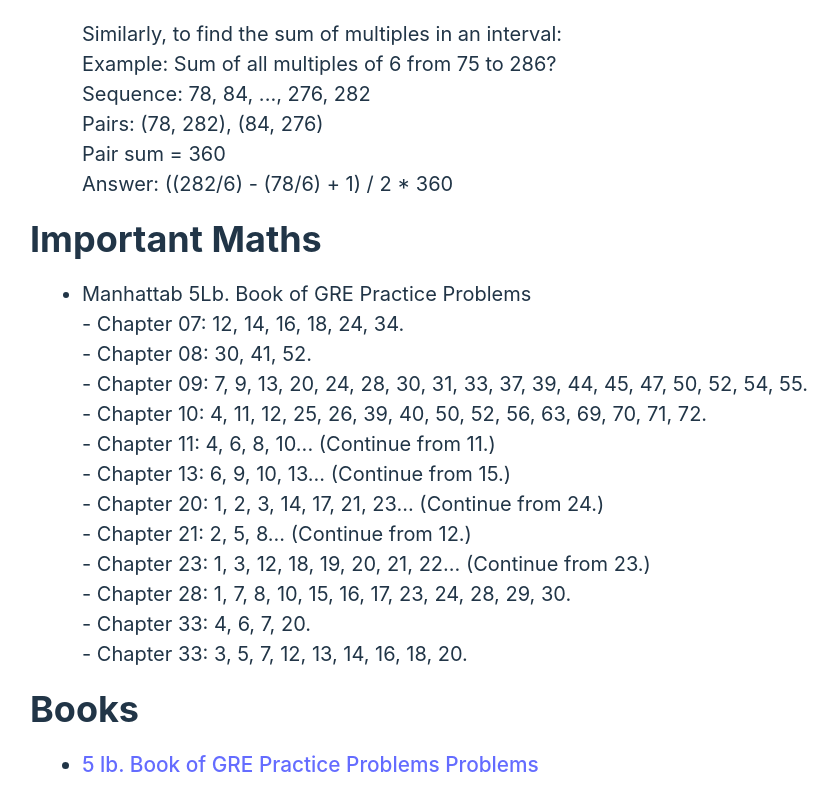
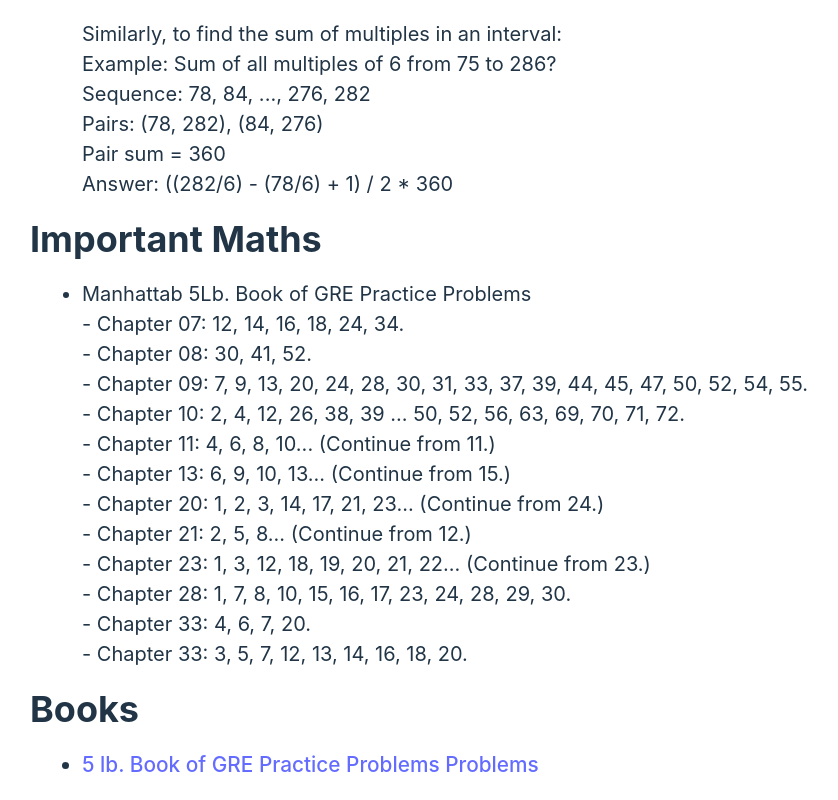
Before and after one commit to LetsTrie/gre-qbank, a React (Vite) app: page /notes in a window 1280 px wide. Shown: the part 9652-10452 px from the top of the page, without its empty margins (34-872 px from the left). Built offline with nearby package versions, Linux system fonts and the light colour scheme; a web font is replaced by a local one.

Commit message:
Practice

```diff
--- a/src/layouts/notes/data.ts
+++ b/src/layouts/notes/data.ts
@@ -774,7 +774,7 @@
           "- Chapter 07: 12, 14, 16, 18, 24, 34.\n",
           "- Chapter 08: 30, 41, 52.\n",
           "- Chapter 09: 7, 9, 13, 20, 24, 28, 30, 31, 33, 37, 39, 44, 45, 47, 50, 52, 54, 55.\n",
-          "- Chapter 10: 4, 11, 12, 25, 26, 39, 40, 50, 52, 56, 63, 69, 70, 71, 72.\n",
+          "- Chapter 10: 2, 4, 12, 26, 38, 39 ... 50, 52, 56, 63, 69, 70, 71, 72.\n",
           "- Chapter 11: 4, 6, 8, 10... (Continue from 11.)\n",
           "- Chapter 13: 6, 9, 10, 13... (Continue from 15.)\n",
           "- Chapter 20: 1, 2, 3, 14, 17, 21, 23... (Continue from 24.)\n",
```
